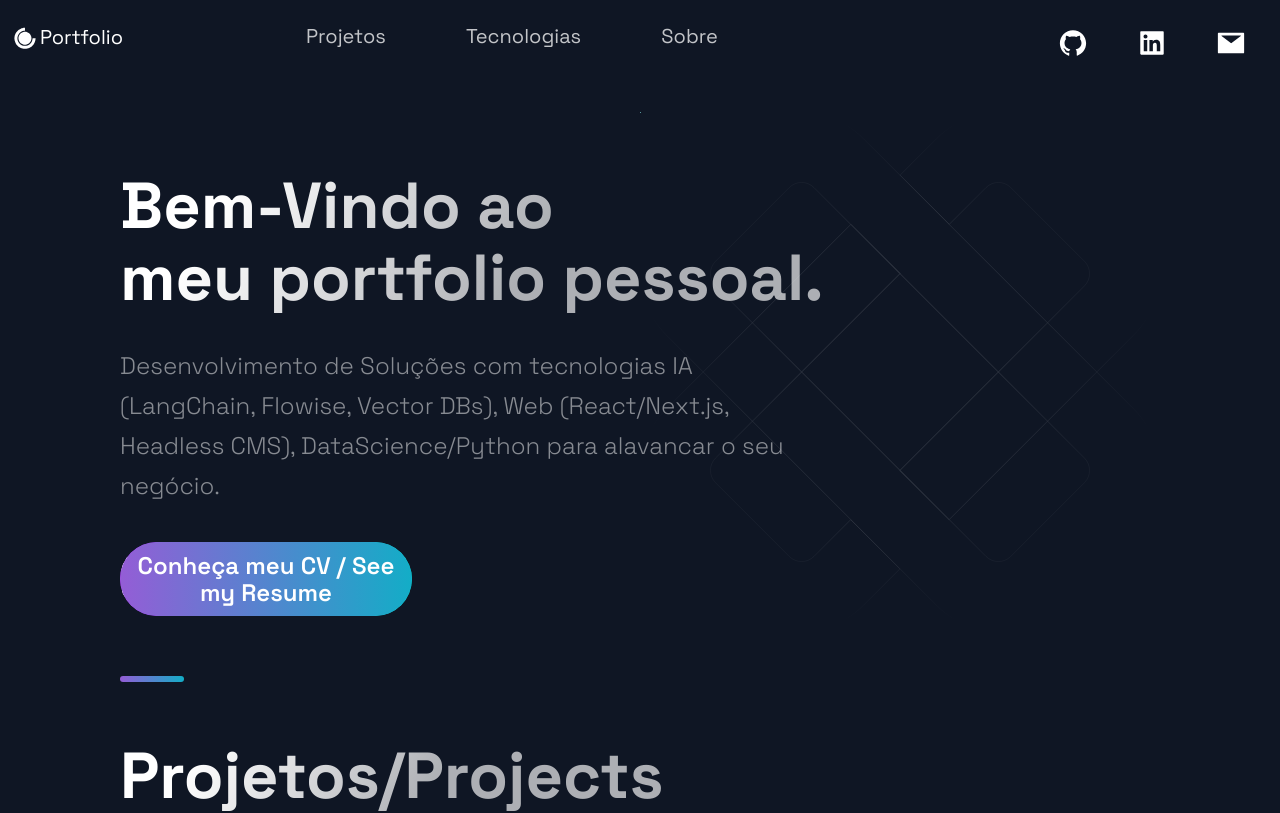
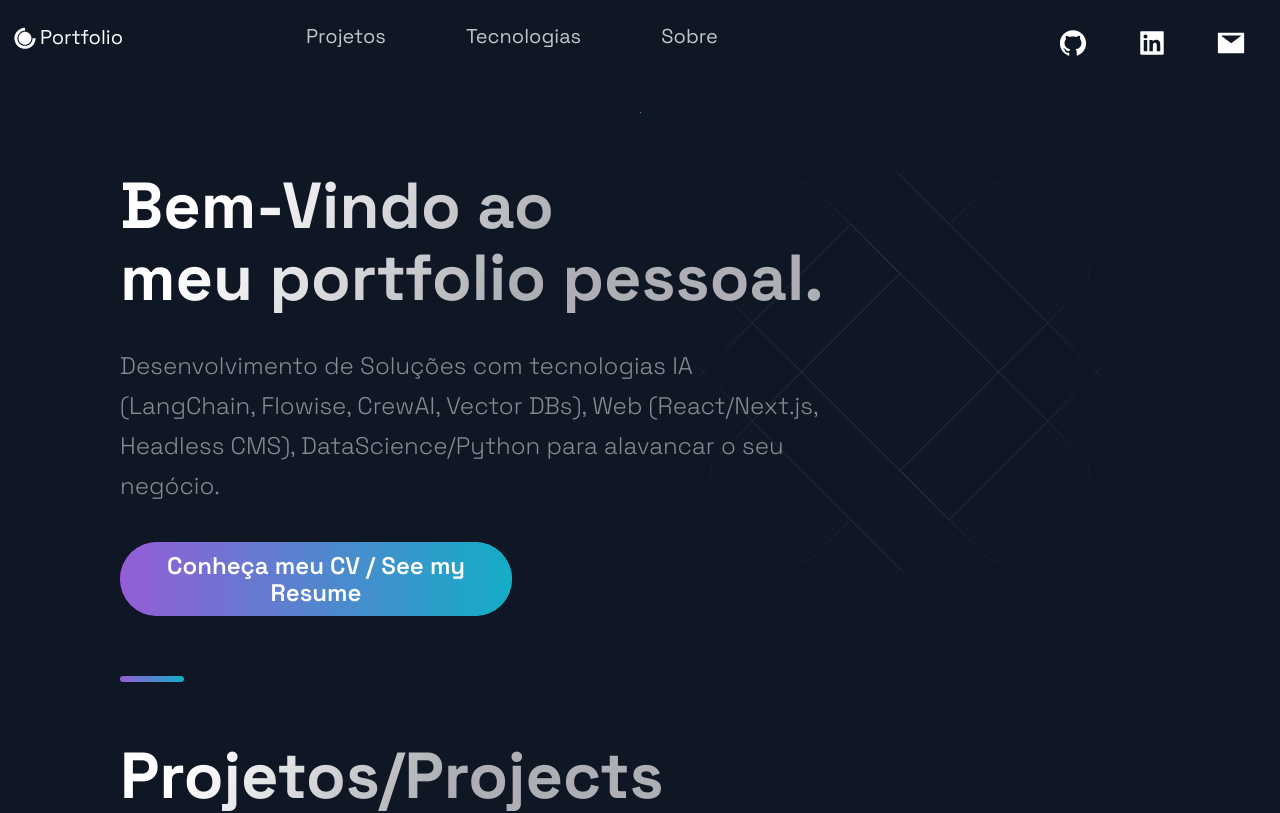
Before and after one commit to jcneto25/MyPortfolio, a Next.js app: page / in a window 1280 px wide. Shown: the top 813 px of the page. Built offline with nearby package versions, Linux system fonts and the light colour scheme.

Commit message:
Ajutes no texto e alinhamento do botão da Hero section

```diff
--- a/src/components/Hero/Hero.js
+++ b/src/components/Hero/Hero.js
@@ -16,7 +16,7 @@ const Hero = (props) => (
         meu portfolio pessoal.
       </SectionTitle>
       <SectionText>
-        Desenvolvimento de Soluções com tecnologias IA (LangChain, Flowise, Vector DBs), Web (React/Next.js, Headless CMS), DataScience/Python para alavancar o seu
+        Desenvolvimento de Soluções com tecnologias IA (LangChain, Flowise, CrewAI, Vector DBs), Web (React/Next.js, Headless CMS), DataScience/Python para alavancar o seu
         negócio.
       </SectionText>
       <Button
--- a/src/styles/GlobalComponents/index.js
+++ b/src/styles/GlobalComponents/index.js
@@ -140,7 +140,7 @@ export const SecondaryBtn = styled.button`
   }
 
   &:hover {
-    color: #0f1624;
+    color: #0f1824;
     background: #fff;
     border: 1px solid #fff;
   }
@@ -172,7 +172,7 @@ export const SecondaryBtn = styled.button`
 `;
 
 export const ButtonBack = styled.div`
-  width: ${({ alt }) => (alt ? "280px" : "292px")};
+  width: ${({ alt }) => (alt ? "280px" : "392px")};
   height: ${({ alt }) => (alt ? "52px" : "74px")};
   border-radius: 70px;
   font-size: ${({ alt }) => (alt ? "20px" : "24px")};
@@ -187,8 +187,9 @@ export const ButtonBack = styled.div`
       ? "linear-gradient(270deg, #ff622e 0%, #B133FF 100%)"
       : "linear-gradient(270deg, #00DBD8 0%, #B133FF 100%)"};
   cursor: pointer;
-  transition: 0.5s ease;
+  transition: 0.7s ease;
   position: relative;
+  padding-left:20px;
   overflow: hidden;
   opacity: ${({ disabled }) => (disabled ? ".5" : "1")};
 
```
